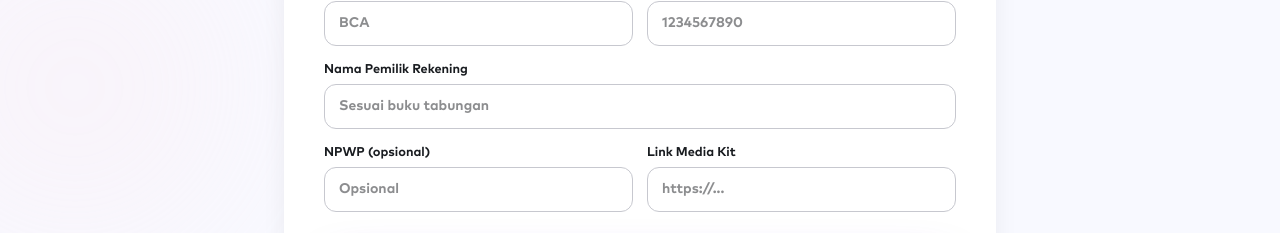
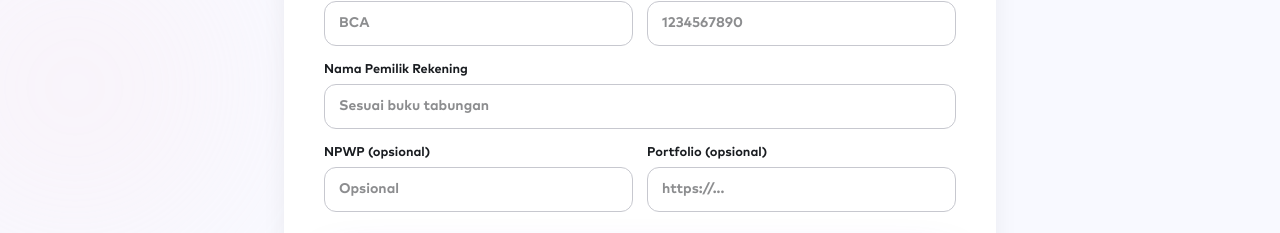
Before and after one commit to fabian4819/Azera-Frontend, a React (Vite) app: page /kol/register in a window 1280 px wide. Shown: the part 2900-3133 px from the top of the page. Built offline with nearby package versions, Linux system fonts and the light colour scheme; no server answers.

Commit message:
Rename media kit field to portfolio in KOL registration form

```diff
--- a/src/pages/KOLRegister.tsx
+++ b/src/pages/KOLRegister.tsx
@@ -75,7 +75,7 @@ export default function KOLRegister() {
   const [accountNumber, setAccountNumber] = useState('');
   const [accountName, setAccountName] = useState('');
   const [npwp, setNpwp] = useState('');
-  const [mediaKitUrl, setMediaKitUrl] = useState('');
+  const [portfolioLink, setPortfolioLink] = useState('');
 
   useEffect(() => {
     fetch(`${WILAYAH_API}/provinces.json`)
@@ -131,7 +131,7 @@ export default function KOLRegister() {
         contentStyleOther: selectedStyles.includes('Yang lain') ? styleOther : undefined,
         bankAccount: bankName ? { bankName, accountNumber, accountName } : undefined,
         npwp: npwp || undefined,
-        mediaKitUrl: mediaKitUrl || undefined,
+        portfolioLink: portfolioLink || undefined,
       });
       if (res.data.alreadyExists) setAlreadyExists(true);
       setSubmitted(true);
@@ -274,7 +274,7 @@ export default function KOLRegister() {
           </div>
           <div style={{ display: 'grid', gridTemplateColumns: '1fr 1fr', gap: '14px', marginBottom: '36px' }} className="form-2col">
             <div><label style={labelStyle}>NPWP (opsional)</label><input value={npwp} onChange={(e) => setNpwp(e.target.value)} placeholder="Opsional" style={inputStyle} /></div>
-            <div><label style={labelStyle}>Link Media Kit</label><input value={mediaKitUrl} onChange={(e) => setMediaKitUrl(e.target.value)} placeholder="https://..." style={inputStyle} /></div>
+            <div><label style={labelStyle}>Portfolio (opsional)</label><input value={portfolioLink} onChange={(e) => setPortfolioLink(e.target.value)} placeholder="https://..." style={inputStyle} /></div>
           </div>
 
           {submitError && <p style={{ color: '#ba1a1a', fontSize: '0.85rem', marginBottom: '16px', fontFamily: "var(--font-display)" }}>{submitError}</p>}
```
